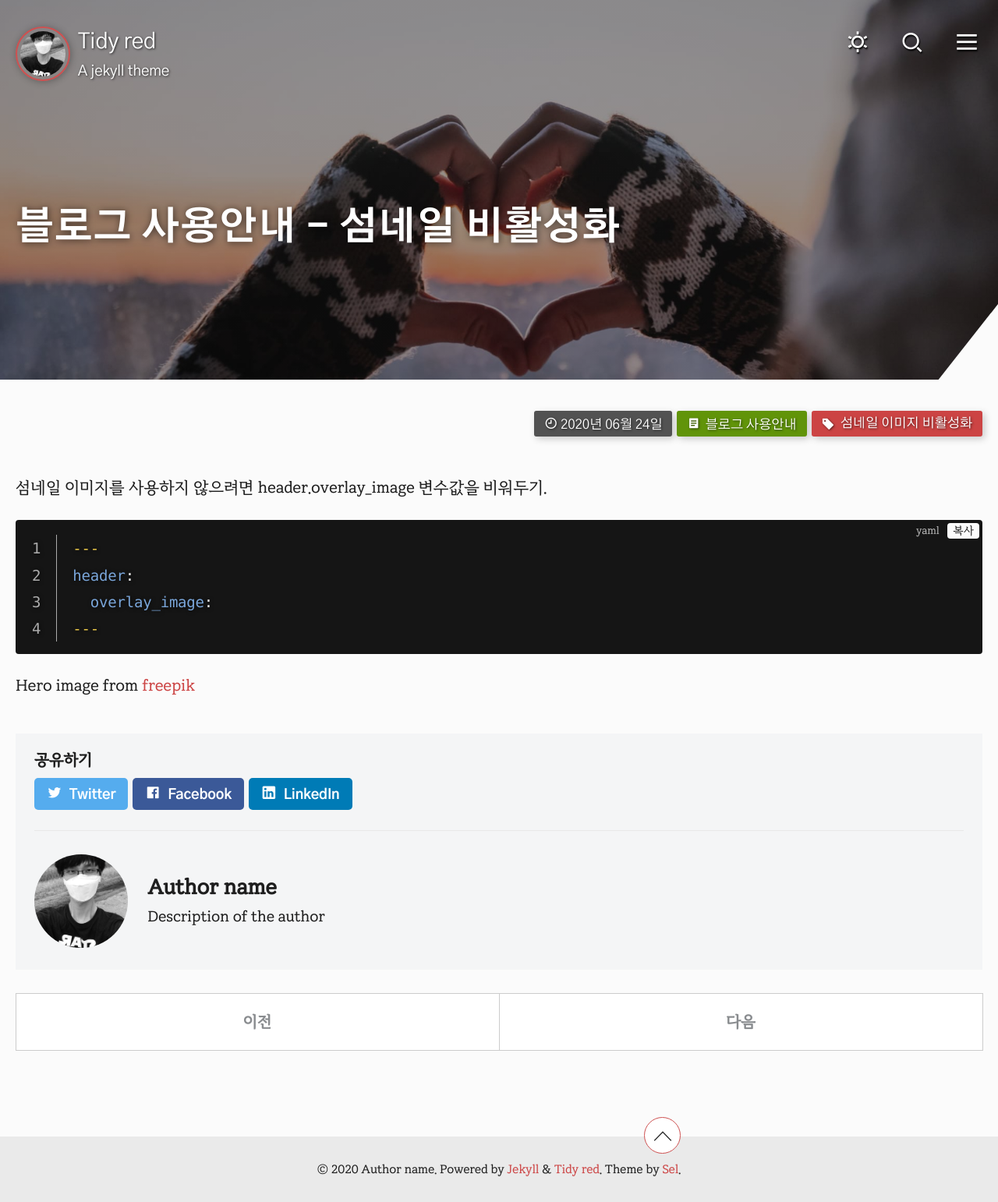
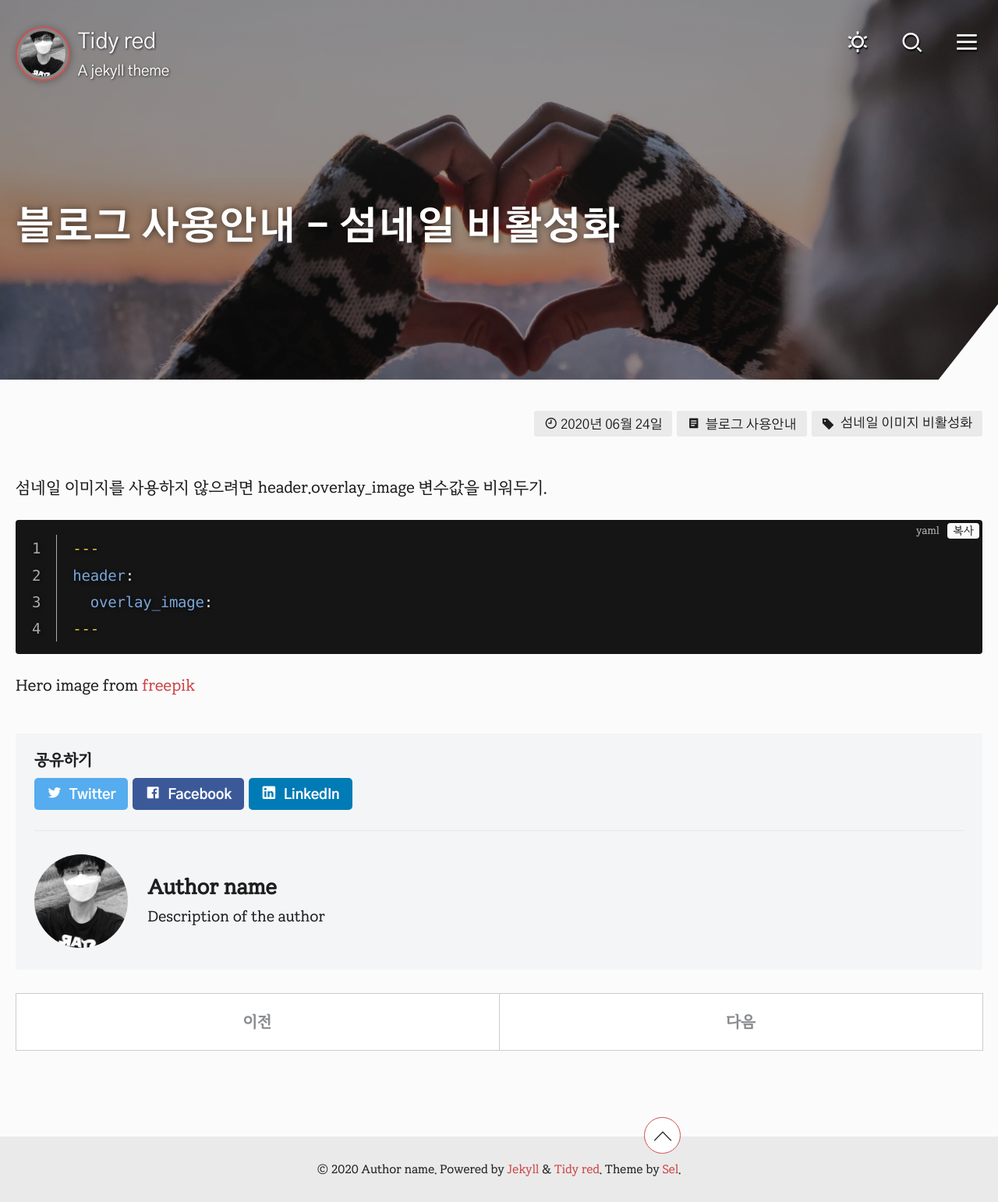
Before and after one commit to selosele/jekyll-theme-tidyred, a Jekyll site: the page built from _posts/2020-06-24-example-post06.md, in a window 1280 px wide. Shown: the whole page at 78% size. Built offline with Jekyll 4.4.1, drawn with Linux system fonts in a browser that asks for light colours.

Commit message:
날짜/카테고리/태그 아이템 색상 변경

```diff
--- a/_sass/tidy-red/_archive.scss
+++ b/_sass/tidy-red/_archive.scss
@@ -115,10 +115,6 @@
       &__info-item {
          @include post-info-item;
          margin-right: .3rem;
-
-         &--date {
-            @include post-info-item-date;
-         }
 
          &--category {
             @include post-info-item-category;
--- a/_sass/tidy-red/_mixins.scss
+++ b/_sass/tidy-red/_mixins.scss
@@ -207,12 +207,11 @@
    margin-bottom: .3rem;
    padding: .35rem .65rem;
    border-radius: .15rem;
-   box-shadow: rgba(0,0,0,.2) .15rem .15rem .5rem;
+   background-color: $grey08;
    font-family: $default-font03;
    font-size: .85rem;
    line-height: 1;
-   color: $grey12;
-   text-shadow: rgba(0,0,0,.6) 1px 1px .15rem;
+   color: inherit;
    text-overflow: ellipsis;
    white-space: nowrap;
    box-sizing: border-box;
@@ -222,15 +221,8 @@
    }
 }
 
-// 날짜
-@mixin post-info-item-date {
-   background-color: $black02;
-}
-
 // 카테고리
 @mixin post-info-item-category {
-   background-color: $green03;
-
    > i {
       margin-right: .15em;
    }
@@ -238,8 +230,6 @@
 
 // 태그
 @mixin post-info-item-tag {
-   background-color: $sub-color03;
-
    > i {
       margin-right: .2em;
       vertical-align: middle;
--- a/_sass/tidy-red/_page.scss
+++ b/_sass/tidy-red/_page.scss
@@ -305,10 +305,6 @@
    &__info-item {
       @include post-info-item;
       margin-left: .3rem;
-
-      &--date {
-         @include post-info-item-date;
-      }
 
       &--category {
          @include post-info-item-category;
```
